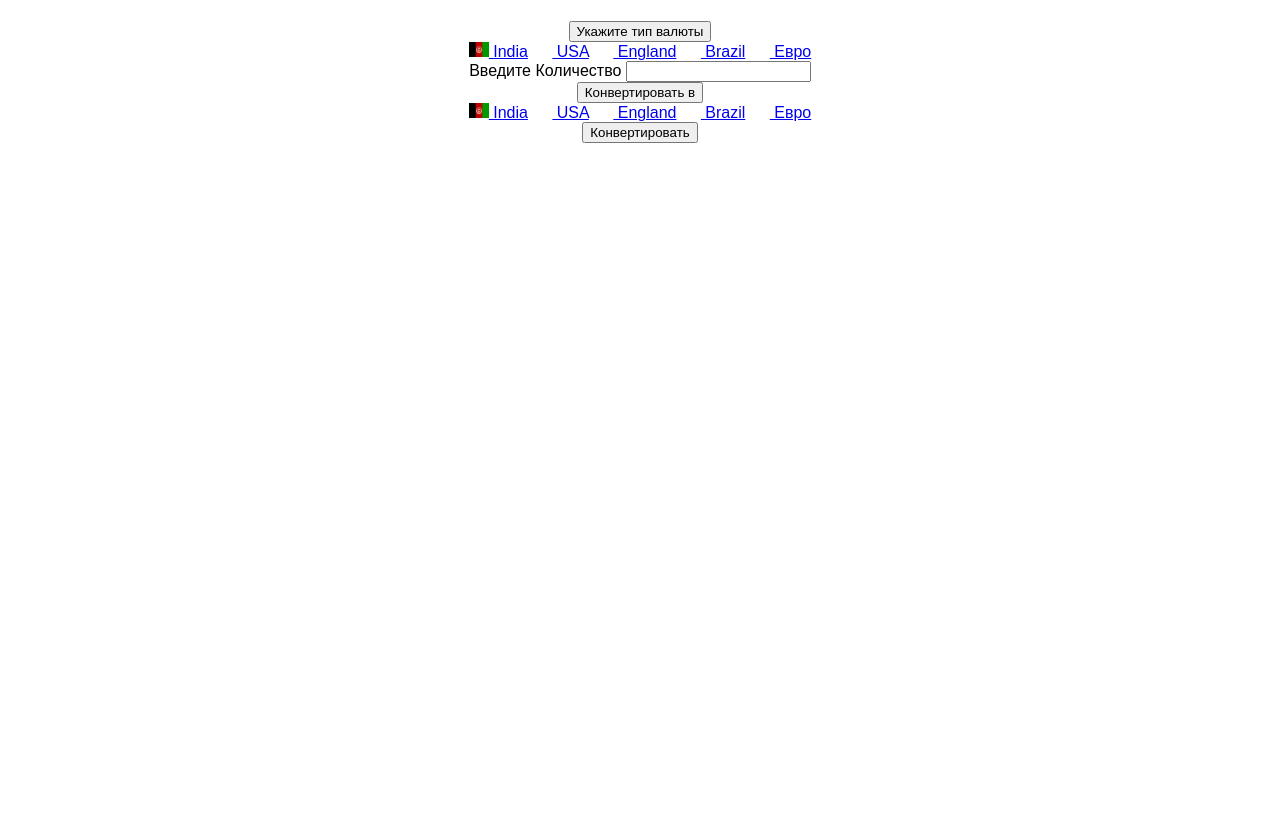
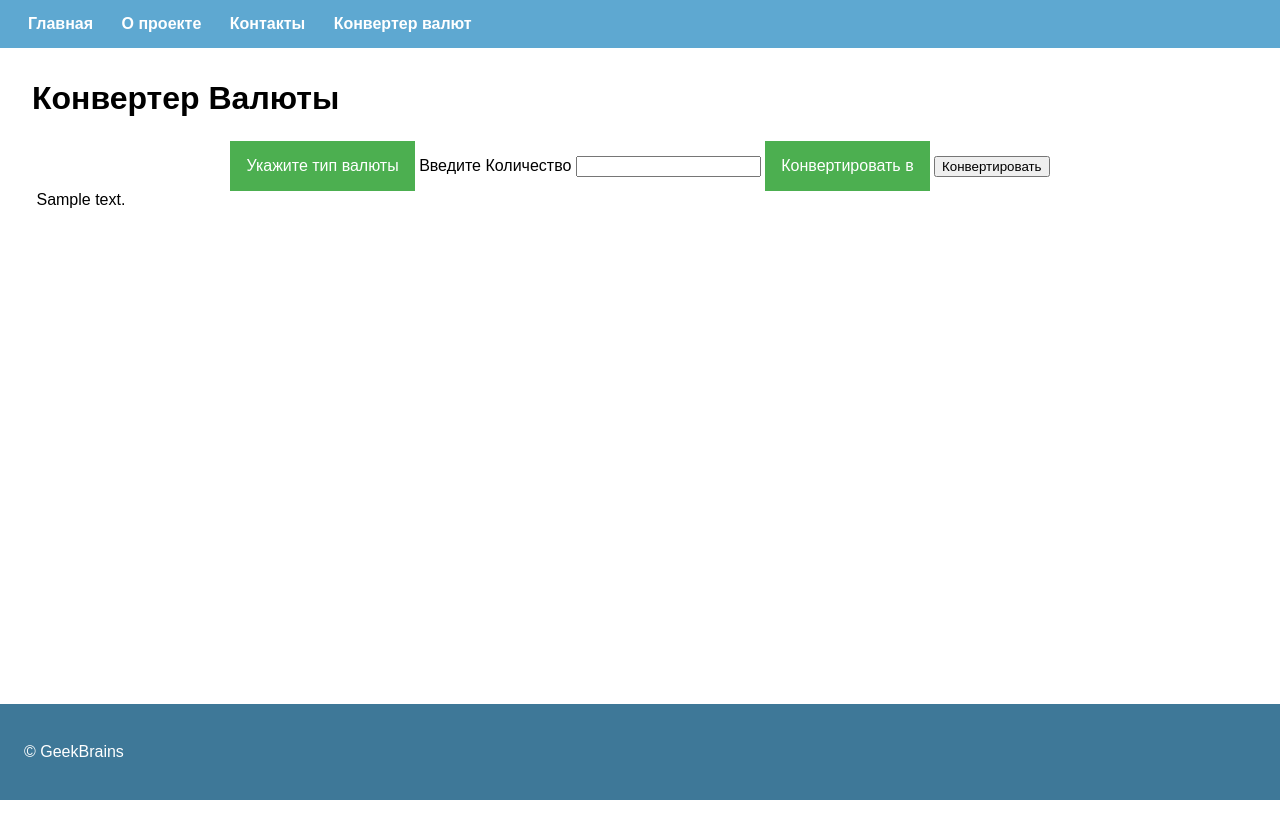
Before and after one commit to gb-converter/web-site, a Django app: template website/converter_frontend/templates/converter.html in a window 1280 px wide. After the commit the page ends 800 px from the top, so only its background shows below. Run offline with Django 3.2, Linux system fonts and the light colour scheme; the template is opened without the code that fills it: most values are stand-ins (such as "Sample title", 1, 10 or a date in 2020).

Commit message:
Update all page html template to include link to converter page. Update converter page html template.

```diff
--- a/website/converter_frontend/templates/converter.html
+++ b/website/converter_frontend/templates/converter.html
@@ -4,12 +4,49 @@
     <meta charset="UTF-8">
     <title>Currency converter</title>
     <link rel="stylesheet" type="text/css" media="screen" href="/static/css/index.css">
+    <link rel="stylesheet" type="text/css" media="screen" href="/static/css/converter.css">
 </head>
 <body>
+    <div class="page">
+        <header class="page__header">
+            <nav class="page__navigation">
+                <ul class="navigation-list">
+                    <li class="navigation-list__item">
+                        <span class="navigation-list__item-text">
+                            Главная
+                        </span>
+                        <a href="/home/" class="navigation-list__item-link">
+                        </a>
+                    </li>
+                    <li class="navigation-list__item">
+                        <span class="navigation-list__item-text">
+                            О проекте
+                        </span>
+                        <a href="/about/" class="navigation-list__item-link">
+                        </a>
+                    </li>
+                    <li class="navigation-list__item">
+                        <span class="navigation-list__item-text">
+                            Контакты
+                        </span>
+                        <a href="/contacts/" class="navigation-list__item-link">
+                        </a>
+                    </li>
+                    <li class="navigation-list__item">
+                        <span class="navigation-list__item-text">
+                            Конвертер валют
+                        </span>
+                        <a href="/converter/" class="navigation-list__item-link">
+                        </a>
+                    </li>
+                </ul>
+            </nav>
+        </header>
+        <div class="page__content">
+            <h1 class="page__title">
+                Конвертер Валюты
+            </h1>
             <center>
-        <h1 style="color: green">
-
-        </h1>
                 <form>
 
                     <div class="dropdown">
@@ -43,6 +80,20 @@
                     <input type="submit" value="Конвертировать">
                 </form>
             </center>
+            <div class="page__preview">
+                <img src="" alt="" class="branding__background">
+                <span class="branding__snippet">
+                {{ description }}
+                </span>
+            </div>
+        </div>
+        <footer class="page__footer">
+            <span class="page__copyright">
+                © GeekBrains
+            </span>
+        </footer>
+    </div>
+
 </body>
 
 </html>
```
Also changed, not shown: website/converter_frontend/templates/about.html (+7 -0 lines), website/converter_frontend/templates/contacts.html (+7 -0 lines), website/converter_frontend/templates/index.html (+7 -0 lines). Lines whose indentation alone changed are shown as unchanged.
